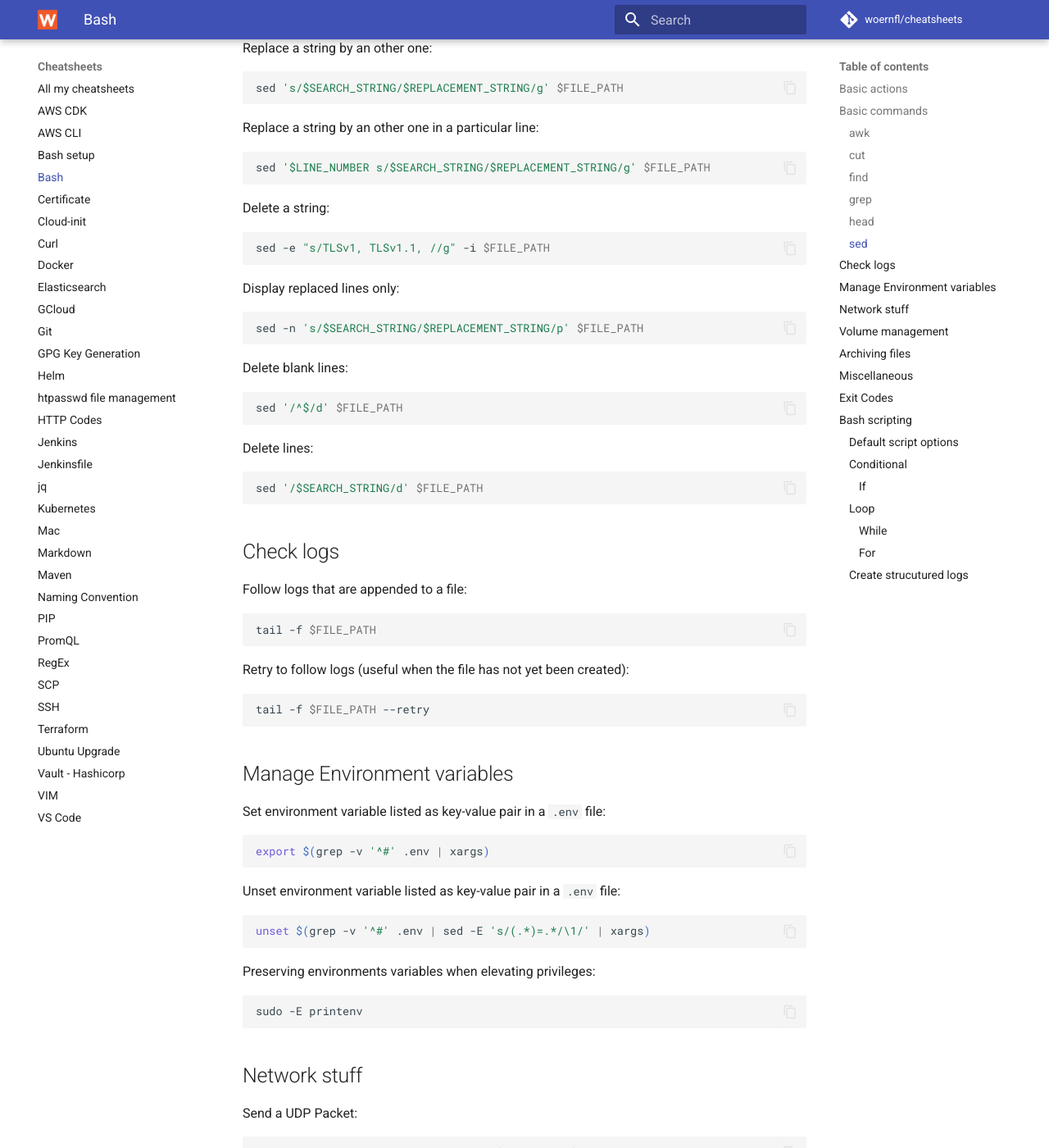
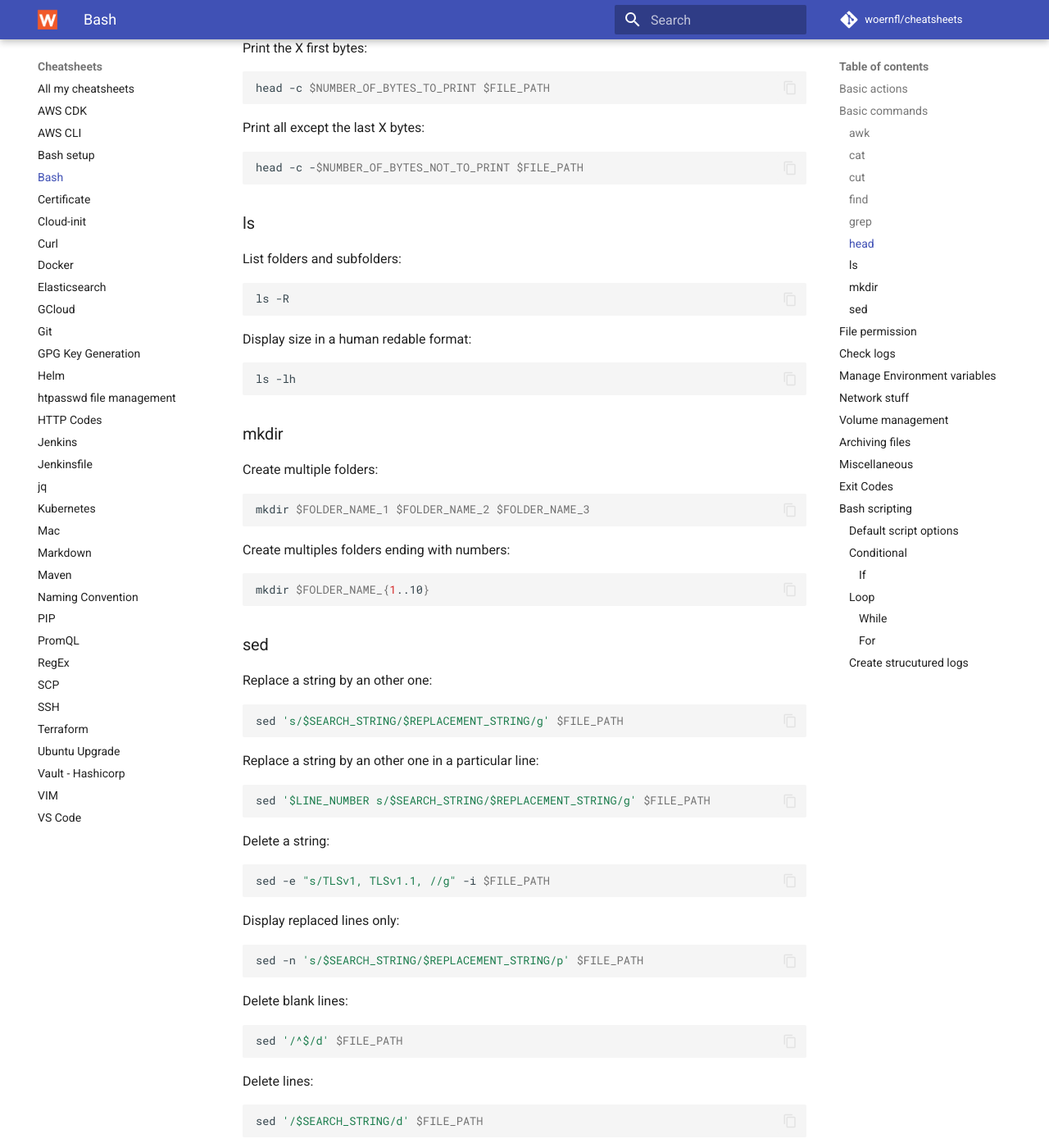
Before and after one commit to woernfl/cheatsheets, an MkDocs documentation site: the page built from docs/bash.md, in a window 1280 px wide and 1400 px high, scrolled down 4119 px. Shown: the whole window at 82% size. Built offline with MkDocs 1.6.1 and Material for MkDocs 9.7.7, drawn with Linux system fonts in a browser that asks for light colours; comment, search, counter and statistics services are not loaded; some of the changed text lies outside the part shown.

Commit message:
Update bash.md

````diff
--- a/docs/bash.md
+++ b/docs/bash.md
@@ -122,6 +122,20 @@
 
 Thanks to Arc Sosangyo for his great blog post about `awk`. All the `awk` on this page come from [here](https://betterprogramming.pub/10-practical-use-of-awk-command-in-linux-unix-26fbd92f1112).
 
+### cat
+
+Concatenate 2 files:
+
+```bash
+cat $FILE_1 $FILE_2 > $FILE_1+2
+```
+
+Display the content of a file with line numbres:
+
+```bash
+cat -n $FILE_NAME
+```
+
 ### cut
 
 Print the second field, fields being delimited by `:`:
@@ -227,6 +241,34 @@
 head -c -$NUMBER_OF_BYTES_NOT_TO_PRINT $FILE_PATH
 ```
 
+### ls
+
+List folders and subfolders:
+
+```bash
+ls -R
+```
+
+Display size in a human redable format:
+
+```bash
+ls -lh
+```
+
+### mkdir
+
+Create multiple folders:
+
+```bash
+mkdir $FOLDER_NAME_1 $FOLDER_NAME_2 $FOLDER_NAME_3
+```
+
+Create multiples folders ending with numbers:
+
+```bash
+mkdir $FOLDER_NAME_{1..10}
+```
+
 ### sed
 
 Replace a string by an other one:
@@ -264,6 +306,23 @@
 ```bash
 sed '/$SEARCH_STRING/d' $FILE_PATH
 ```
+
+## File permission
+
+Here is who has which permission
+
+| owner | group | others |
+
+|  | 4 | 2 | 1 |  |
+| ----------- | ----------- | ----------- | ----------- | ----------- |
+| 0 | - | - | - | no permissions |
+| 1 | - | - | x | only execute |
+| 2 | - | w | - | only write |
+| 3 | - | w | x | writte and execute |
+| 4 | r | - | - | only read |
+| 5 | r | - | x | read and execute |
+| 6 | r | w | - | read and writte |
+| 7 | r | w | x | read, writte and execute |
 
 ## Check logs
 
````
